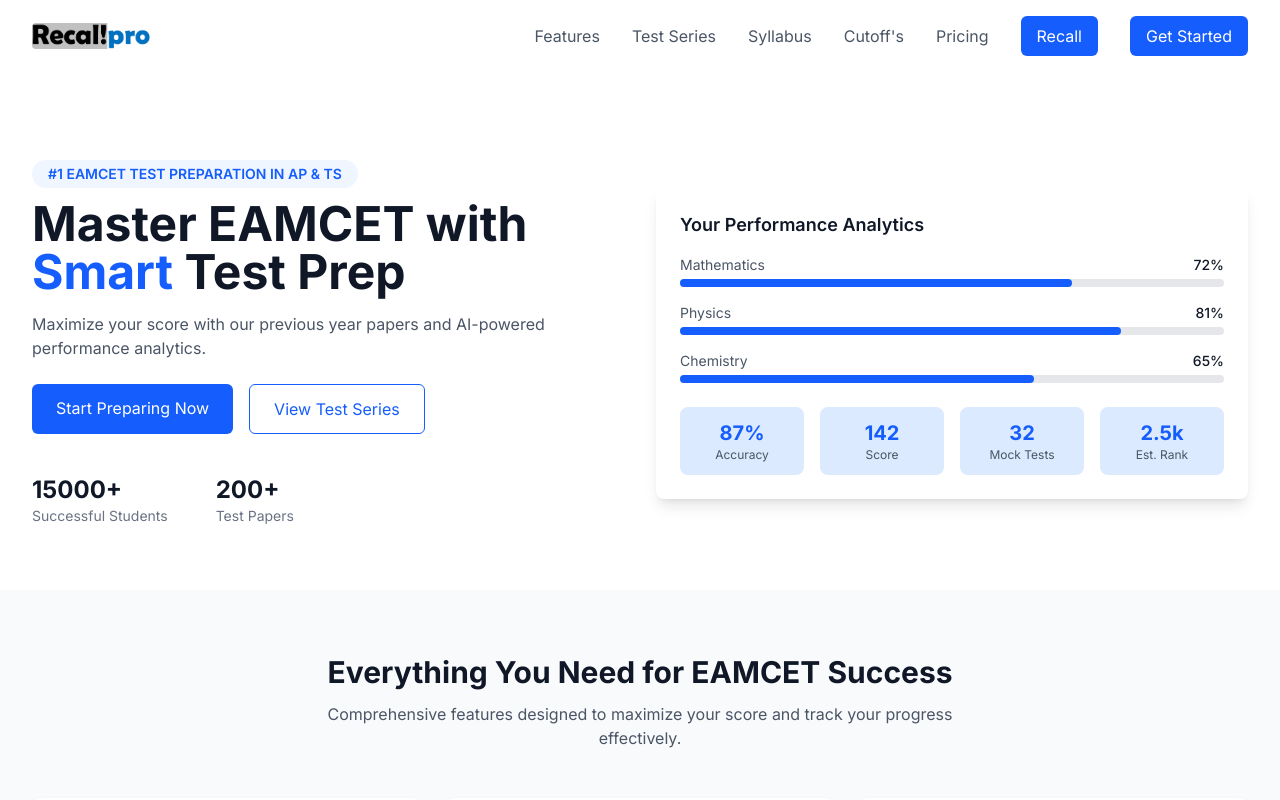
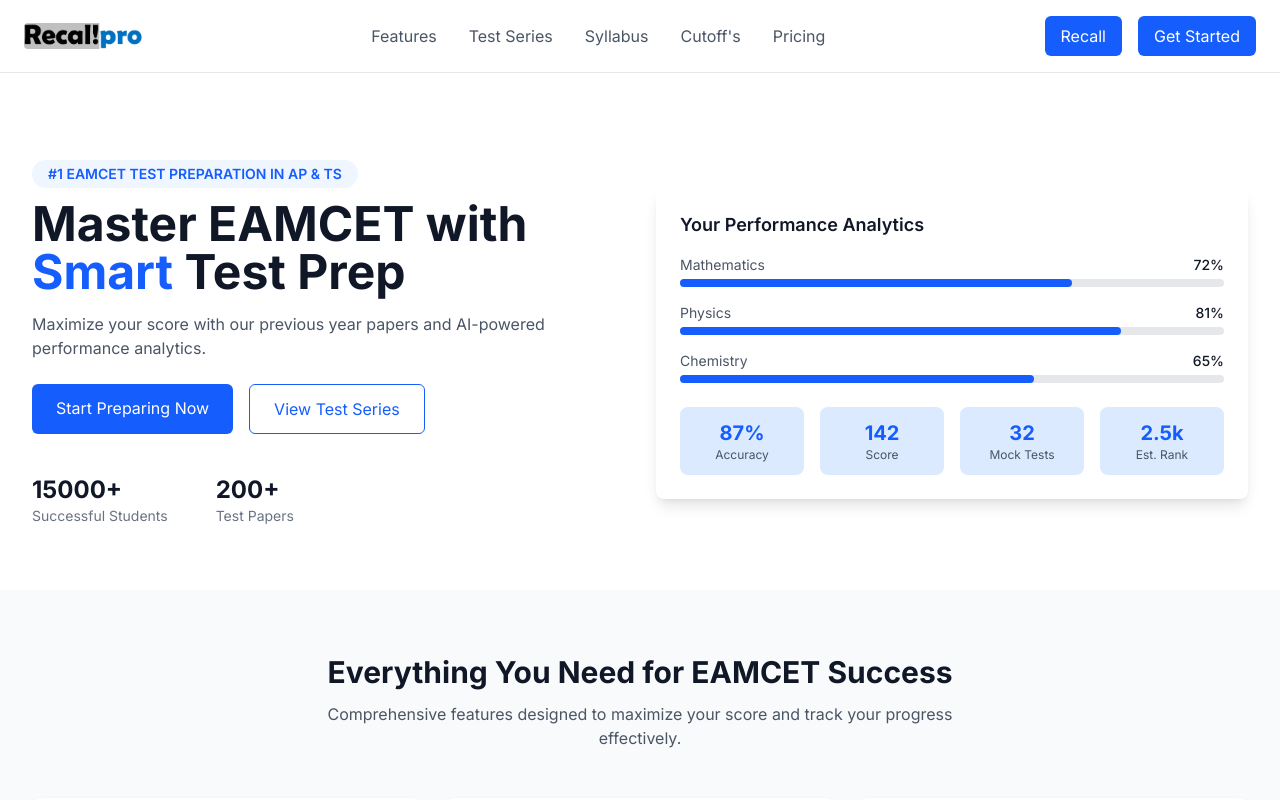
Before and after one commit to vikasjakkula/recall, a Next.js app: page / in a window 1280 px wide. Shown: the top 800 px of the page. Built offline with nearby package versions, Linux system fonts and the light colour scheme; no server answers.

Commit message:
final navbar

```diff
--- a/app/page.tsx
+++ b/app/page.tsx
@@ -120,17 +120,20 @@ export default function Home() {
         <link rel="icon" type="image/x-icon" href="/favicon.ico" />
       </Head>
 
-      {/* Header Section - Fixed, semi-transparent, shrinks on scroll */}
-      <header
-        className={`fixed top-0 left-0 w-full z-50 transition-all duration-300 ${
-          isNavbarShrunk
-            ? 'backdrop-blur-md bg-white/80 shadow-md py-2'
-            : 'backdrop-blur-lg bg-white/60 py-4 shadow-none'
-        }`}
+      {/* Header Section - Full width at top, shrinks to 7/8 on scroll, floating and rounded */}
+      <header className="fixed top-0 left-0 w-full z-50 flex justify-center pointer-events-none">
+        <div
+          className={`
+            pointer-events-auto
+            transition-all duration-300
+            ${isNavbarShrunk ? 'mt-2 w-7/8 max-w-6xl rounded-full shadow-xl bg-white/80 backdrop-blur-md border border-gray-200' : 'w-full rounded-none bg-white/70 backdrop-blur-md border-b border-gray-200 shadow-none'}
+            flex items-center
+            px-6
+            ${isNavbarShrunk ? 'py-2' : 'py-4'}
+          `}
         >
-        <div className="container mx-auto px-4 sm:px-6 md:px-8 max-w-full flex justify-between items-center transition-all duration-300">
-          {/* Logo - clickable, shrinks on scroll */}
-          <div className="flex items-center">
+          {/* Logo - far left */}
+          <div className="flex items-center flex-shrink-0">
             <Image
               src="/recallpro.png"
               alt="RecallPro Logo"
@@ -140,25 +143,23 @@ export default function Home() {
               onClick={() => window.location.href = '/'}
             />
           </div>
-          {/* Desktop Navigation Links */}
-          <nav className="hidden md:flex items-center gap-8">
-            {/* Features Link */}
+          {/* Centered navigation links */}
+          <div className="flex-1 flex justify-center">
+            <nav className="flex items-center gap-8">
               <a href="#features" className="text-gray-600 hover:text-blue-600 transition-colors">Features</a>
-            {/* Test Series Link */}
               <a href="#test-series" className="text-gray-600 hover:text-blue-600 transition-colors">Test Series</a>
-            {/* Syllabus Link */}
               <Link href="/syllabus" className="text-gray-600 hover:text-blue-600 transition-colors">Syllabus</Link>
-            {/* Cutoff's Link */}
               <a href="#marks-vs-rank" className="text-gray-600 hover:text-blue-600 transition-colors">Cutoff's</a>
-            {/* Pricing Link */}
               <a href="#pricing" className="text-gray-600 hover:text-blue-600 transition-colors">Pricing</a>
-            {/* Recall Button */}
+            </nav>
+          </div>
+          {/* Recall and Get Started - far right */}
+          <div className="flex items-center gap-4 flex-shrink-0">
             <Link href="/recall" className="bg-blue-600 text-white px-4 py-2 rounded-md hover:bg-blue-700 transition">Recall</Link>
-            {/* Get Started Button */}
             <Link href="/auth/login" className="bg-blue-600 text-white px-4 py-2 rounded-md hover:bg-blue-700 transition">Get Started</Link>
-          </nav>
-          {/* Mobile Nav Button */}
-          <div className="md:hidden flex items-center">
+          </div>
+          {/* Mobile Nav Button (unchanged) */}
+          <div className="md:hidden flex items-center ml-2">
             <button className="p-2" onClick={() => setMobileNavOpen(true)}>
               {/* Hamburger Icon */}
               <svg xmlns="http://www.w3.org/2000/svg" className="h-6 w-6" fill="none" viewBox="0 0 24 24" stroke="currentColor">
```
Lines whose indentation alone changed are shown as unchanged.
